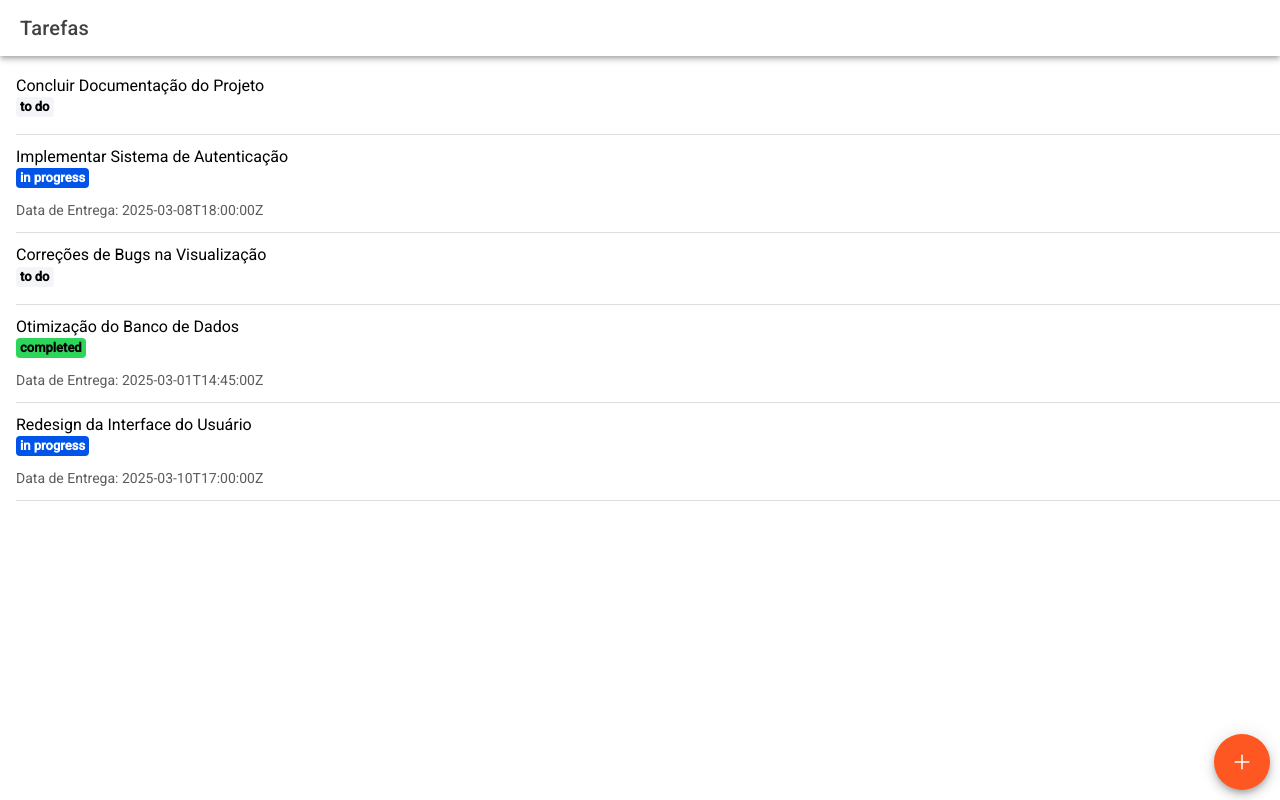
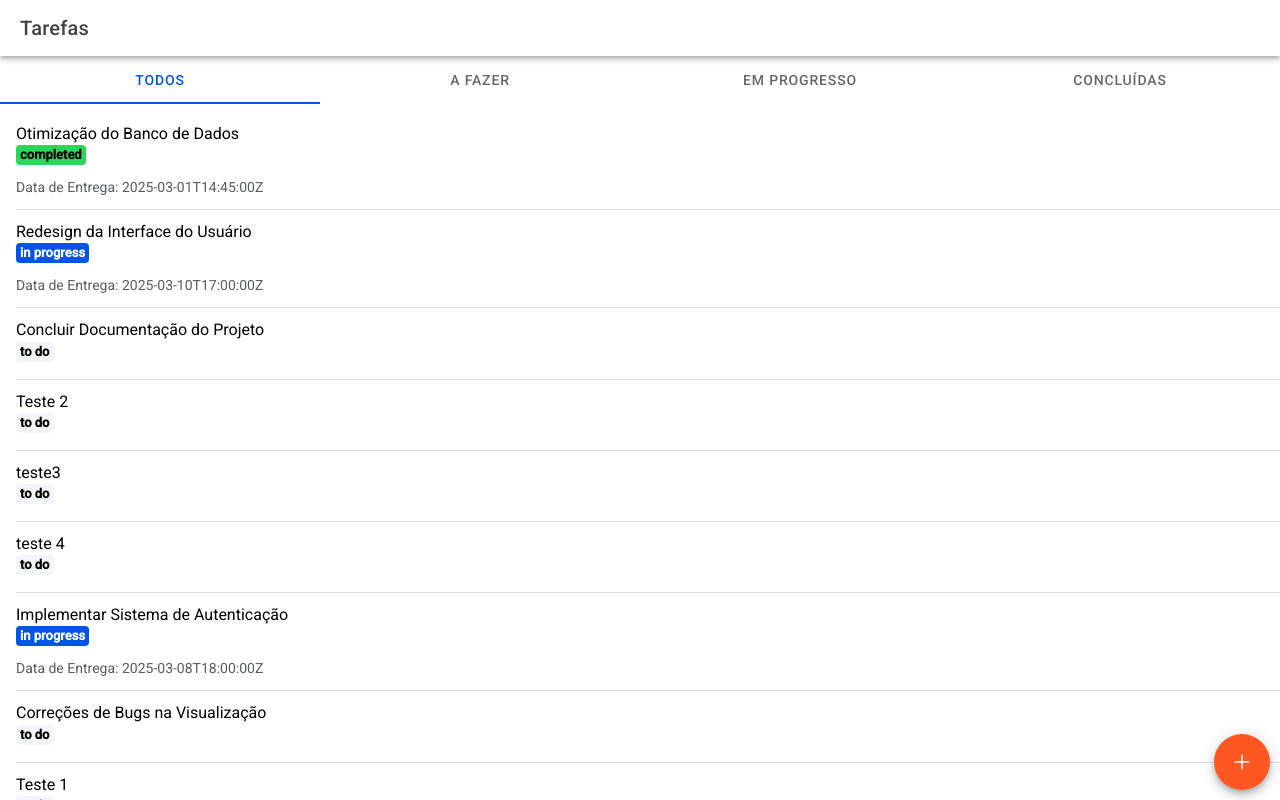
Before and after one commit to guibianchini/organizaTudo, a React (Vite) app: page /tasks in a window 1280 px wide. Built offline with nearby package versions, Linux system fonts and the light colour scheme; data requests are answered from the project's data file.

Commit message:
feat: filtro de tarefas por status

```diff
--- a/db.json
+++ b/db.json
@@ -43,6 +43,46 @@
       "finalized": false,
       "creationDate": "2025-03-01T08:30:00Z",
       "dueDate": "2025-03-10T17:00:00Z"
+    },
+    {
+      "id": "6",
+      "title": "Teste 1",
+      "description": "Teste",
+      "status": "to do",
+      "completed": false,
+      "creationDate": "2025-03-10T19:09:59.336Z",
+      "dueDate": null,
+      "updatedDate": null
+    },
+    {
+      "id": "7",
+      "title": "Teste 2",
+      "description": "Teste 22",
+      "status": "to do",
+      "completed": false,
+      "creationDate": "2025-03-01T19:22:21.468Z",
+      "dueDate": null,
+      "updatedDate": null
+    },
+    {
+      "id": 8,
+      "title": "teste3",
+      "description": "teste 3",
+      "status": "to do",
+      "completed": false,
+      "creationDate": "2025-03-01T19:25:12.375Z",
+      "dueDate": null,
+      "updatedDate": null
+    },
+    {
+      "id": "9",
+      "title": "teste 4",
+      "description": "teste 4",
+      "status": "to do",
+      "completed": false,
+      "creationDate": "2025-03-01T19:25:47.855Z",
+      "dueDate": null,
+      "updatedDate": null
     }
   ]
 }
--- a/index.html
+++ b/index.html
@@ -23,7 +23,7 @@
       rel="stylesheet"
     />
 
-    <meta name="color-scheme" content="light dark" />
+    <meta name="color-scheme" content="light" />
     <meta
       name="viewport"
       content="viewport-fit=cover, width=device-width, initial-scale=1.0, minimum-scale=1.0, maximum-scale=1.0, user-scalable=no"
--- a/src/components/TaskForm/index.tsx
+++ b/src/components/TaskForm/index.tsx
@@ -16,13 +16,13 @@ import {
   IonDatetime,
   IonText,
 } from "@ionic/react";
-import Task from "../../types/Task";
+import TaskResponse from "../../types/TaskResponse";
 
 interface TaskFormProps {
   isOpen: boolean;
   onClose: () => void;
-  onSave: (task: Task) => void;
-  initialData?: Task;
+  onSave: (task: TaskResponse) => void;
+  initialData?: TaskResponse;
 }
 
 const TaskForm: React.FC<TaskFormProps> = ({
@@ -38,7 +38,7 @@ const TaskForm: React.FC<TaskFormProps> = ({
     reset,
     clearErrors,
     formState: { errors },
-  } = useForm<Task>({
+  } = useForm<TaskResponse>({
     defaultValues: initialData || {
       title: "",
       description: "",
@@ -55,7 +55,7 @@ const TaskForm: React.FC<TaskFormProps> = ({
     }
   }, [initialData, reset]);
 
-  const onSubmit = (data: Task) => {
+  const onSubmit = (data: TaskResponse) => {
     onSave({ ...data, updatedDate: null });
     reset();
   };
--- a/src/components/TaskItem/index.tsx
+++ b/src/components/TaskItem/index.tsx
@@ -1,10 +1,10 @@
 import { FC } from "react";
 import { IonBadge, IonItem, IonLabel } from "@ionic/react";
-import Task from "../../types/Task";
 import TaskService from "../../services/tasks";
+import TaskResponse from "../../types/TaskResponse";
 
 interface Props {
-  task: Task;
+  task: TaskResponse;
 }
 
 const TaskItem: FC<Props> = ({ task }) => {
--- /dev/null
+++ b/src/components/TasksFilter/index.tsx
@@ -0,0 +1,37 @@
+import React from "react";
+import { IonLabel, IonSegment, IonSegmentButton } from "@ionic/react";
+import TaskResponse from "../../types/TaskResponse";
+
+interface TaskFilterProps {
+  onFilterChange: (status: TaskResponse["status"] | "all") => void;
+  defaultValue?: TaskResponse["status"] | "all";
+}
+
+const TasksFilter: React.FC<TaskFilterProps> = ({
+  onFilterChange,
+  defaultValue,
+}) => {
+  return (
+    <IonSegment
+      value={defaultValue}
+      onIonChange={(e: CustomEvent) => {
+        onFilterChange(e.detail.value);
+      }}
+    >
+      <IonSegmentButton value="all">
+        <IonLabel>Todos</IonLabel>
+      </IonSegmentButton>
+      <IonSegmentButton value="to do">
+        <IonLabel>A Fazer</IonLabel>
+      </IonSegmentButton>
+      <IonSegmentButton value="in progress">
+        <IonLabel>Em Progresso</IonLabel>
+      </IonSegmentButton>
+      <IonSegmentButton value="completed">
+        <IonLabel>Concluídas</IonLabel>
+      </IonSegmentButton>
+    </IonSegment>
+  );
+};
+
+export default TasksFilter;
--- a/src/contexts/ListTasksContext.tsx
+++ b/src/contexts/ListTasksContext.tsx
@@ -1,36 +1,60 @@
-import React, { createContext, useContext } from "react";
-import Task from "../types/Task";
+import React, { createContext, useContext, useState } from "react";
 import TaskService from "../services/tasks";
 import { useRequest } from "ahooks";
+import TaskResponse from "../types/TaskResponse";
 
 interface ListTasksContextType {
-  tasks?: Task[];
-  loading: boolean;
+  createTask: (task: TaskResponse) => void;
   error?: Error;
   fetchTasks: () => void;
-  createTask: (task: Task) => void;
+  loading: boolean;
+  selectedStatus: TaskResponse["status"] | "all";
+  setSelectedStatus: (status: TaskResponse["status"] | "all") => void;
+  tasks?: TaskResponse[];
 }
 
-const ListTasksContext = createContext<ListTasksContextType | undefined>(undefined);
+const ListTasksContext = createContext<ListTasksContextType | undefined>(
+  undefined
+);
 
 export const ListTasksProvider: React.FC<{ children: React.ReactNode }> = ({
   children,
 }) => {
+  const [selectedStatus, setSelectedStatus] = useState<
+    TaskResponse["status"] | "all"
+  >("all");
+
   const {
     data: tasks,
     loading,
     error,
     run: fetchTasks,
-  } = useRequest(() => TaskService.get());
+  } = useRequest(
+    () =>
+      TaskService.get({
+        status: selectedStatus === "all" ? null : selectedStatus,
+      }),
+    {
+      refreshDeps: [selectedStatus],
+    }
+  );
 
-  const createTask = async (task: Task) => {
+  const createTask = async (task: TaskResponse) => {
     await TaskService.create(task);
     fetchTasks();
   };
 
   return (
     <ListTasksContext.Provider
-      value={{ tasks, loading, error, fetchTasks, createTask }}
+      value={{
+        createTask,
+        error,
+        fetchTasks,
+        loading,
+        selectedStatus,
+        setSelectedStatus,
+        tasks,
+      }}
     >
       {children}
     </ListTasksContext.Provider>
--- a/src/contexts/ViewTaskContext.tsx
+++ b/src/contexts/ViewTaskContext.tsx
@@ -1,16 +1,16 @@
 import React, { createContext, useContext } from "react";
-import Task from "../types/Task";
 import TaskService from "../services/tasks";
 import { useRequest } from "ahooks";
 import { useParams } from "react-router";
+import TaskResponse from "../types/TaskResponse";
 
 interface ViewTaskType {
-  task?: Task;
+  task?: TaskResponse;
   loading: boolean;
   error?: Error;
   fetchTask: () => void;
   deleteTask: (id: number) => void;
-  editTask: (task: Task) => void;
+  editTask: (task: TaskResponse) => void;
 }
 
 const ViewTask = createContext<ViewTaskType | undefined>(undefined);
@@ -32,7 +32,7 @@ export const ViewTaskProvider: React.FC<{ children: React.ReactNode }> = ({
     fetchTask();
   };
 
-  const editTask = async (task: Task) => {
+  const editTask = async (task: TaskResponse) => {
     await TaskService.update(task.id, task);
     fetchTask();
   };
--- a/src/pages/ListTasks/index.tsx
+++ b/src/pages/ListTasks/index.tsx
@@ -10,14 +10,22 @@ import {
 import LoadingComponent from "../../components/LoadingComponent";
 import ErrorComponent from "../../components/ErrorComponent";
 import Header from "../../components/Header";
-import Task from "../../types/Task";
 import { add } from "ionicons/icons";
 import TaskItem from "../../components/TaskItem";
 import { useListTasksContext } from "../../contexts/ListTasksContext";
 import TaskForm from "../../components/TaskForm";
+import TaskResponse from "../../types/TaskResponse";
+import TasksFilter from "../../components/TasksFilter";
 
 const ListTasks: React.FC = () => {
-  const { loading, error, tasks, createTask } = useListTasksContext();
+  const {
+    loading,
+    error,
+    tasks,
+    createTask,
+    setSelectedStatus,
+    selectedStatus,
+  } = useListTasksContext();
   const [isFormOpen, setIsFormOpen] = useState(false);
 
   if (loading) {
@@ -45,9 +53,13 @@ const ListTasks: React.FC = () => {
   return (
     <IonPage>
       <Header title="Tarefas" />
+      <TasksFilter
+        onFilterChange={setSelectedStatus}
+        defaultValue={selectedStatus}
+      />
       <IonContent>
         <IonList>
-          {tasks?.map((task: Task) => (
+          {tasks?.map((task: TaskResponse) => (
             <TaskItem key={task?.id} task={task} />
           ))}
         </IonList>
--- a/src/services/tasks/index.ts
+++ b/src/services/tasks/index.ts
@@ -1,27 +1,34 @@
+import TaskParams from "../../types/TaskParams";
+import TaskResponse from "../../types/TaskResponse";
 import api from "../api";
-import Task from "../../types/Task";
 
 const TaskService = {
-  async get(): Promise<Task[]> {
-    const resultado: Task[] = await api().get("/tasks");
+  async get(params: Partial<TaskParams>): Promise<TaskResponse[]> {
+    const resultado: TaskResponse[] = await api().get("/tasks", {
+      params: {
+        _sort: "creationDate",
+        ...params,
+      },
+    });
     return resultado;
   },
 
-  async getById(id: number): Promise<Task> {
-    const resultado: Task = await api().get(`/tasks/${id}`);
+  async getById(id: number): Promise<TaskResponse> {
+    const resultado: TaskResponse = await api().get(`/tasks/${id}`);
     return resultado;
   },
 
-  async create(task: Omit<Task, "id">): Promise<Task> {
-    const resultado: Task = await api().post("/tasks", {
+  async create(task: Omit<TaskResponse, "id">): Promise<TaskResponse> {
+    const resultado: TaskResponse = await api().post("/tasks", {
       ...task,
+      id: 0,
       creationDate: new Date().toISOString(),
     });
     return resultado;
   },
 
-  async update(id: number, task: Task): Promise<Task> {
-    const resultado: Task = await api().put(`/tasks/${id}`, {
+  async update(id: number, task: TaskResponse): Promise<TaskResponse> {
+    const resultado: TaskResponse = await api().put(`/tasks/${id}`, {
       ...task,
       updatedDate: new Date().toISOString(),
     });
@@ -32,7 +39,7 @@ const TaskService = {
     await api().delete(`/tasks/${id}`);
   },
 
-  getColorFromStatus(status: Task["status"]): string {
+  getColorFromStatus(status: TaskResponse["status"]): string {
     if (status === "in progress") return "primary";
     if (status === "completed") return "success";
     return "light";
--- /dev/null
+++ b/src/types/TaskParams.ts
@@ -0,0 +1,7 @@
+interface TaskParams {
+  id: number;
+  status: "to do" | "in progress" | "completed" | null;
+  completed: boolean;
+}
+
+export default TaskParams;
--- a/src/types/Task.ts
+++ b/src/types/TaskResponse.ts
@@ -1,4 +1,4 @@
-interface Task {
+interface TaskResponse {
   id: number;
   title: string;
   description: string;
@@ -9,4 +9,4 @@ interface Task {
   dueDate?: string | null;
 }
 
-export default Task;
+export default TaskResponse;
```
